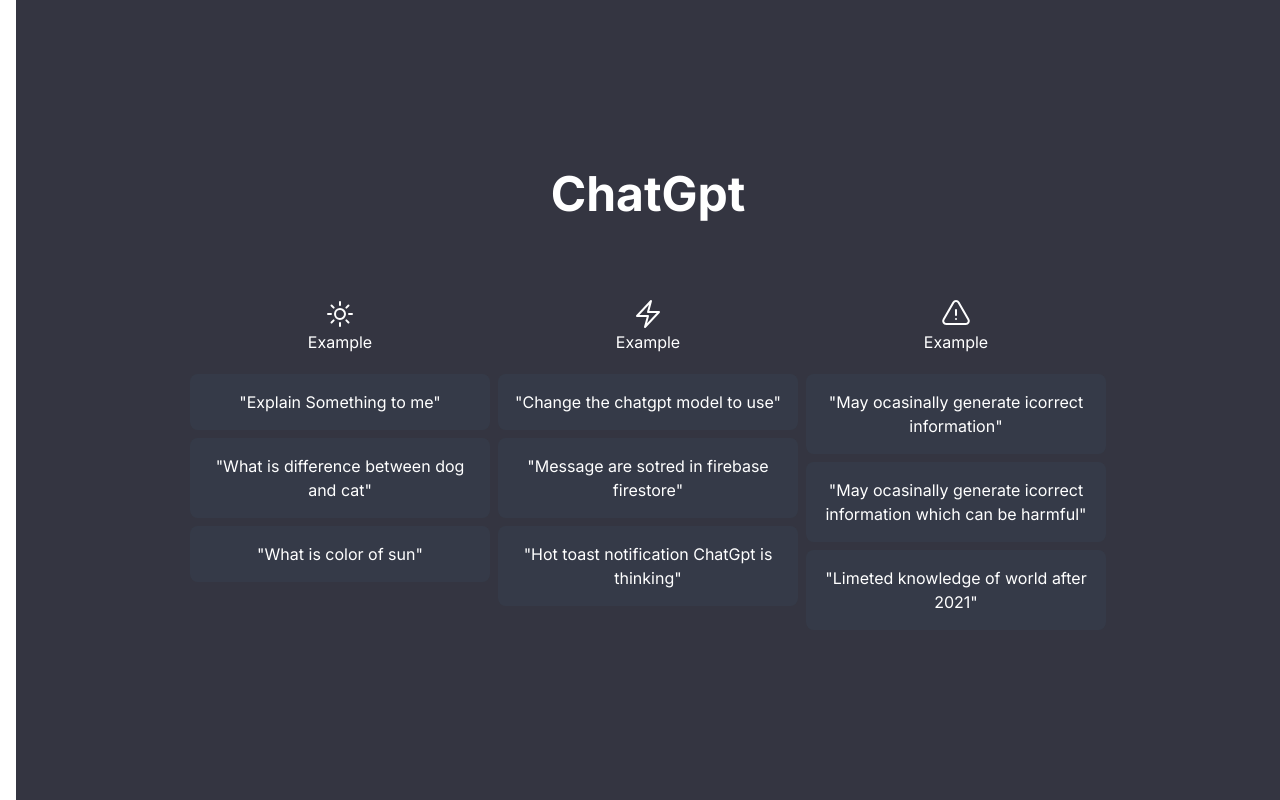
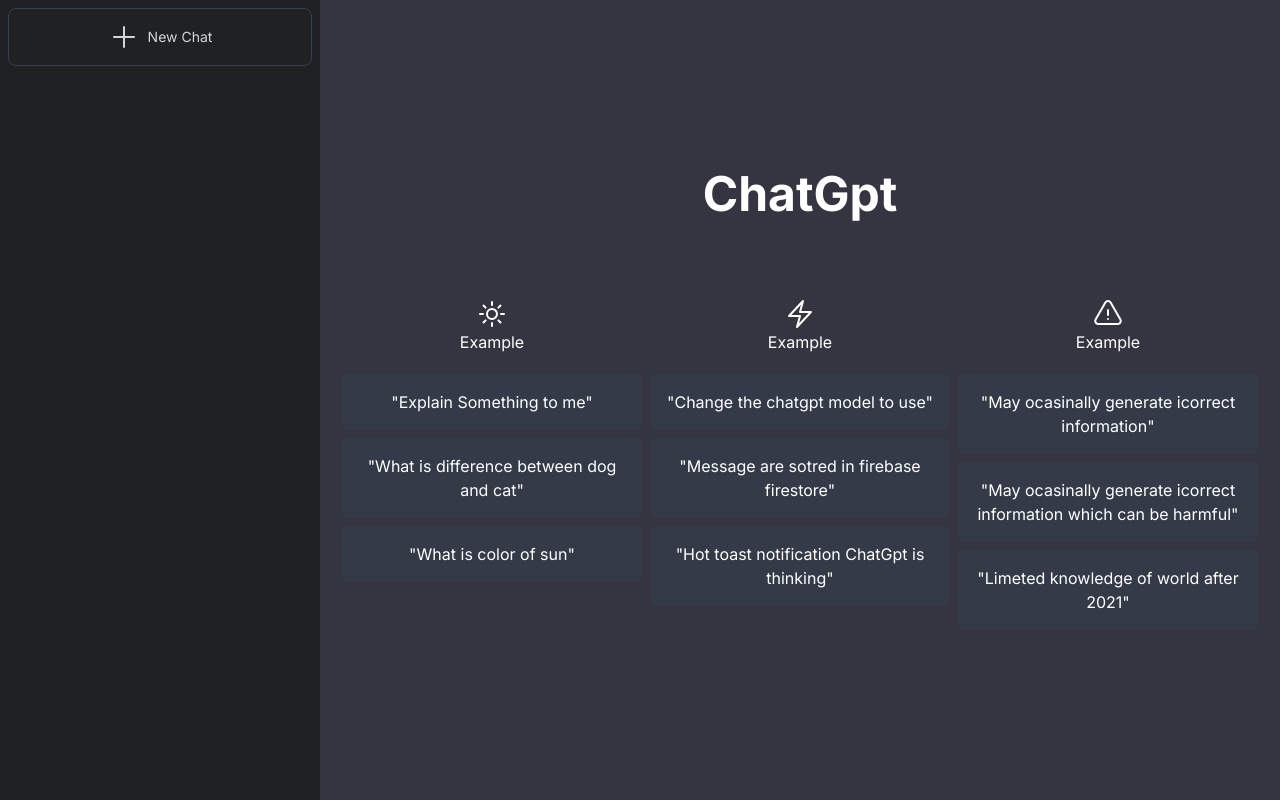
Before and after one commit to shivanshsin0203/chat-gpt2.0, a Next.js app: page / in a window 1280 px wide. Built offline with nearby package versions, Linux system fonts and the light colour scheme.

Commit message:
Added new Features

```diff
--- a/app/globals.css
+++ b/app/globals.css
@@ -6,4 +6,7 @@
   .infotech{
     @apply p-4 bg-gray-700/50 rounded-lg max-w-[300px]
   }
+  .chatrow{
+    @apply rounded-lg px-5 py-3 text-sm flex items-center justify-center space-x-2 hover:bg-gray-700/70 cursor-pointer text-gray-300 transition-all duration-200 ease-out
+  }
 }
--- a/app/layout.tsx
+++ b/app/layout.tsx
@@ -18,7 +18,10 @@
     <html lang="en">
       <body className={inter.className}>
         <div className=" flex">
+          <div className=" bg-[#202123] max-w-xs h-screen overflow-y-auto md:min-w-[20rem]">
           <Sidebar />
+          </div>
+
           <div className=" flex-1 bg-[#343541]">
         {children}
         </div>
--- /dev/null
+++ b/components/NewChat.tsx
@@ -0,0 +1,12 @@
+import { PlusIcon } from "@heroicons/react/24/solid"
+
+const NewChat = () => {
+  return (
+    <div className=" chatrow border-gray-700 border">
+      <PlusIcon className=" w-8 h-8"/>
+      <p>New Chat</p>
+    </div>
+  )
+}
+
+export default NewChat
--- a/components/sidebar.tsx
+++ b/components/sidebar.tsx
@@ -1,9 +1,11 @@
+import NewChat from "./NewChat"
+
 const Sidebar = () => {
   return (
     <div className=" p-2 flex flex-col h-screen ">
         <div className=" flex-1">
             <div>
-            {/* New Chat */}
+            <NewChat/>
             </div>
             <div>
                 {/* Models */}
--- a/package.json
+++ b/package.json
@@ -11,6 +11,7 @@
   "dependencies": {
     "@heroicons/react": "^2.1.1",
     "next": "14.1.1",
+    "next-auth": "^4.24.6",
     "react": "^18",
     "react-dom": "^18"
   },
```
Also changed, not shown: 1 other file (tests, documents, lock files or other folders).
